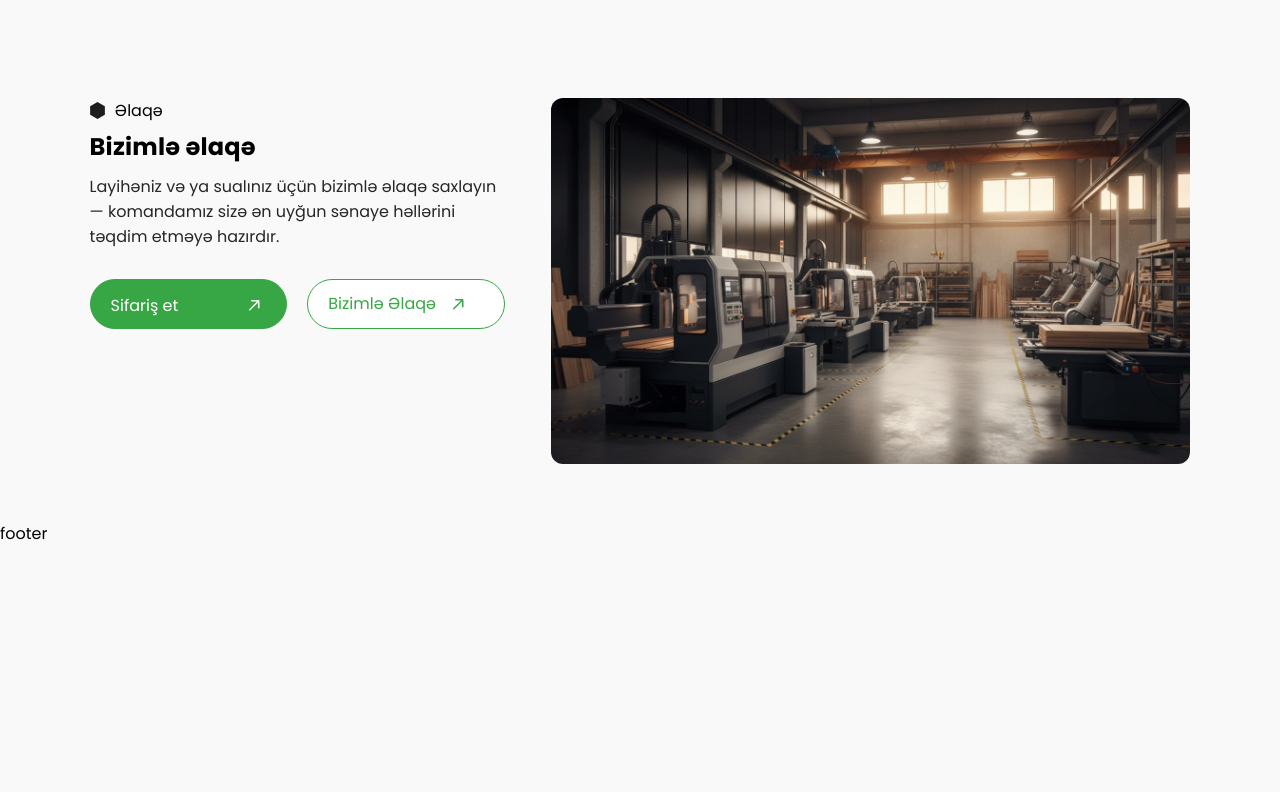
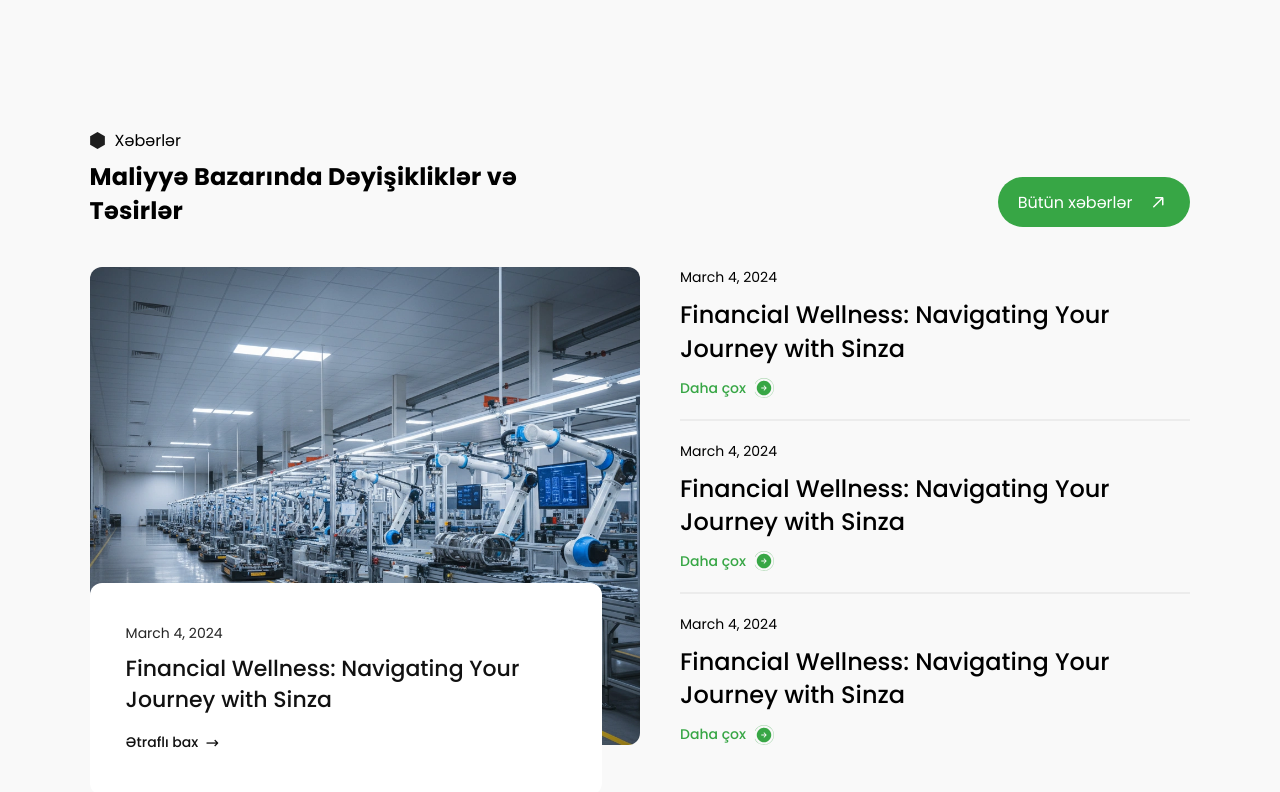
Before and after one commit to myshayhla/nanxing-, a React (Vite) app: page / in a window 1280 px wide. Shown: the part 2428-3220 px from the top of the page. Before the commit the page ends 2974 px from the top, so only its background shows below. Built offline with nearby package versions, Linux system fonts and the light colour scheme.

Commit message:
home news is ready

```diff
--- a/src/Components/HomeNews/HomeNews.jsx
+++ b/src/Components/HomeNews/HomeNews.jsx
@@ -1,12 +1,88 @@
-import React from 'react';
 import "./Style.scss";
-// import ContactImg from "../../assets/Images/HomeContact.webp";
+import List from "../../assets/Icons/title-icon.svg?react";
+import MainBtn from "../MainBtn/MainBtn";
+import { Link } from "react-router-dom";
+import NewsImg from "../../assets/Images/NewsImg.webp";
+import GreenIcon from "../../assets/Icons/green-arrow.svg?react";
 
 function HomeNews() {
+  const featuredPost = {
+    id: 0,
+    date: "March 4, 2024",
+    title: "Financial Wellness: Navigating Your Journey with Sinza",
+    link: "/blog/financial-wellness-featured",
+  };
+
+  const blogPosts = [
+    {
+      id: 1,
+      date: "March 4, 2024",
+      title: "Financial Wellness: Navigating Your Journey with Sinza",
+      link: "/blog/financial-wellness-1",
+    },
+    {
+      id: 2,
+      date: "March 4, 2024",
+      title: "Financial Wellness: Navigating Your Journey with Sinza",
+      link: "/blog/financial-wellness-2",
+    },
+    {
+      id: 3,
+      date: "March 4, 2024",
+      title: "Financial Wellness: Navigating Your Journey with Sinza",
+      link: "/blog/financial-wellness-3",
+    },
+  ];
+
   return (
-    <div>
+    <section id="home-news">
+      <div className="home-news">
+        <div className="head">
+          <div className="left">
+            <div className="title">
+              <List />
+              <span>Xəbərlər</span>
+            </div>
+            <h1>Maliyyə Bazarında Dəyişikliklər və Təsirlər</h1>
+          </div>
+          <div className="news-btn">
+            <Link to={"/news"}>
+              <MainBtn title={"Bütün xəbərlər"} />
+            </Link>
+          </div>
+        </div>
 
-    </div>
+        <div className="news-side">
+          {/* LEFT - Featured Image + Banner */}
+          <div className="left-side">
+            <img src={NewsImg} alt="Featured News" />
+            <Link to={featuredPost.link} className="banner">
+              <span className="date">{featuredPost.date}</span>
+              <p>{featuredPost.title}</p>
+              <div className="detail-link">
+                <span>Ətraflı bax</span>
+                <span className="detail-underline" />
+                <span className="detail-arrow">↗</span>
+              </div>
+            </Link>
+          </div>
+
+          {/* RIGHT - Blog Cards */}
+          <div className="right-side">
+            {blogPosts.map((item) => (
+              <Link to={item.link} key={item.id} className="blog-card">
+                <span className="blog-date">{item.date}</span>
+                <h3>{item.title}</h3>
+                <div className="card-link">
+                  <span className="card-link-text">Daha çox</span>
+                  <GreenIcon className="arrow-icon" />
+                </div>
+              </Link>
+            ))}
+          </div>
+        </div>
+      </div>
+    </section>
   );
 }
 
--- a/src/Components/HomeNews/Style.scss
+++ b/src/Components/HomeNews/Style.scss
@@ -0,0 +1,289 @@
+#home-news {
+  padding: 80px 7%;
+
+  .home-news {
+    .head {
+      display: flex;
+      justify-content: space-between;
+      align-items: flex-end;
+
+      .left {
+        max-width: 520px;
+      }
+
+      .title {
+        display: flex;
+        align-items: center;
+        gap: 10px;
+      }
+
+      h1 {
+        padding-top: 7px;
+        line-height: 140%;
+        letter-spacing: 0.2px;
+      }
+    }
+
+    .news-side {
+      display: flex;
+      padding-top: 40px;
+      gap: 40px;
+
+      /* ─── LEFT SIDE ─── */
+      .left-side {
+        width: 50%;
+        position: relative;
+        flex-shrink: 0;
+
+        img {
+          width: 100%;
+          height: 100%;
+          object-fit: cover;
+          border-radius: 12px;
+          display: block;
+        }
+
+        /* Banner overlays the bottom of the image */
+        .banner {
+          position: absolute;
+          width: 80%;
+          bottom: -50px;
+          left: 0;
+          background: #ffffff;
+          border-radius: 12px;
+          padding: 40px 36px;
+          display: flex;
+          flex-direction: column;
+          gap: 10px;
+          text-decoration: none;
+          color: inherit;
+          transition: background 0.25s ease;
+          &:hover {
+            .detail-link span:first-child::after {
+              width: 100%;
+            }
+
+            .detail-arrow {
+              transform: rotate(0deg);
+            }
+          }
+
+          .date {
+            font-size: 14px;
+            color: #252525;
+          }
+
+          p {
+            font-size: 22px;
+            font-weight: 500;
+            color: #111;
+            line-height: 1.4;
+          }
+
+          .detail-link {
+            display: flex;
+            align-items: center;
+            gap: 8px;
+            margin-top: 4px;
+
+            span:first-child {
+              position: relative;
+              display: inline-block;
+              font-size: 14px;
+              font-weight: 500;
+              color: #111;
+
+              &::after {
+                content: "";
+                position: absolute;
+                left: 0;
+                bottom: -2px;
+                width: 0;
+                height: 1px;
+                background-color: #111;
+                transition: width 0.25s ease;
+              }
+            }
+
+            .detail-underline {
+              display: none;
+            }
+
+            .detail-arrow {
+              font-size: 16px;
+              color: #111;
+              transform: rotate(45deg);
+              display: inline-block;
+              transition: transform 0.25s ease;
+            }
+          }
+        }
+      }
+
+      /* ─── RIGHT SIDE ─── */
+      .right-side {
+        flex: 1;
+        display: flex;
+        flex-direction: column;
+        justify-content: space-between;
+        .blog-card {
+          display: flex;
+          flex-direction: column;
+          padding: 20px 0;
+          border-bottom: 2px solid #ECECEC;
+          text-decoration: none;
+          color: inherit;
+          cursor: pointer;
+
+          &:first-child {
+            padding-top: 0;
+          }
+
+          &:last-child {
+            border-bottom: none;
+            padding-bottom: 0;
+          }
+
+          &:hover {
+            .card-link-text {
+              color: #37A645; // adjust to your brand green
+
+              &::after {
+                width: 100%;
+              }
+            }
+
+            .arrow-icon {
+              transform: rotate(-45deg);
+            }
+          }
+
+          .blog-date {
+            font-size: 14px;
+            padding-bottom: 10px;
+          }
+
+          h3 {
+            font-size: 24px;
+            font-weight: 500;
+            line-height: 1.4;
+            padding-bottom: 12px;
+          }
+
+          .card-link {
+            display: flex;
+            align-items: center;
+            gap: 8px;
+
+            .card-link-text {
+              position: relative;
+              display: inline-block;
+              font-size: 14px;
+              font-weight: 500;
+              color: #37A645; // brand green
+              transition: color 0.2s ease;
+
+              &::after {
+                content: "";
+                position: absolute;
+                left: 0;
+                bottom: -2px;
+                width: 0;
+                height: 1px;
+                background-color: #37A645;
+                transition: width 0.25s ease;
+              }
+            }
+
+            &:hover {
+              .card-link-text::after {
+                width: 100%;
+              }
+            }
+
+            .arrow-icon {
+              width: 20px;
+              height: 20px;
+              transition: transform 0.25s ease;
+            }
+          }
+        }
+      }
+    }
+  }
+
+  /* ─── RESPONSIVE ─── */
+  @media (max-width: 1024px) {
+    padding: 60px 5%;
+
+    .home-news {
+      .news-side {
+        .left-side {
+          width: 55%;
+        }
+      }
+    }
+  }
+
+  @media (max-width: 991px) {
+    padding: 48px 4%;
+
+    .home-news {
+      .head {
+        flex-direction: column;
+        align-items: flex-start;
+        gap: 20px;
+
+          .news-btn{
+            display: none !important;
+
+        }
+      }
+
+      .news-side {
+        flex-direction: column;
+        gap: 0;
+
+        /* Mobile: image full width, banner below (not overlapping) */
+        .left-side {
+          width: 100%;
+          margin-bottom: 100px;
+          img {
+            // height: 260px;
+            max-height: 420px;
+          }
+          .banner{
+            padding: 32px 20px;
+            bottom: -10%;
+            p{
+              font-size: 16px;
+            }
+          }
+
+      }
+
+        .right-side {
+          padding-top: 24px;
+
+          .blog-card {
+
+            h3 {
+              font-size: 17px;
+            }
+          }
+        }
+      }
+    }
+  }
+  @media (max-width: 526px) {
+    .home-news {
+      .news-side {
+        .left-side {
+          .banner{
+            bottom: -20%;
+          }
+        }
+      }
+    }
+  }
+}
--- a/src/Pages/HomePage/HomePage.jsx
+++ b/src/Pages/HomePage/HomePage.jsx
@@ -5,6 +5,7 @@ import HomeServices from '../../Components/HomeServices/HomeServices';
 import HomeProducts from '../../Components/HomeProducts/HomeProducts';
 import HomeAboutSec from '../../Components/HomeAboutSec/HomeAboutSec';
 import HomeContact from '../../Components/HomeContact/HomeContact';
+import HomeNews from '../../Components/HomeNews/HomeNews';
 
 function HomePage() {
   return (
@@ -13,6 +14,7 @@ function HomePage() {
       <HomeServices />
       <HomeProducts />
       <HomeAboutSec />
+      <HomeNews/>
       <HomeContact/>
 
     </>
```
Also changed, not shown: src/assets/Icons/green-arrow.svg (added), src/assets/Images/NewsImg.webp (added).
